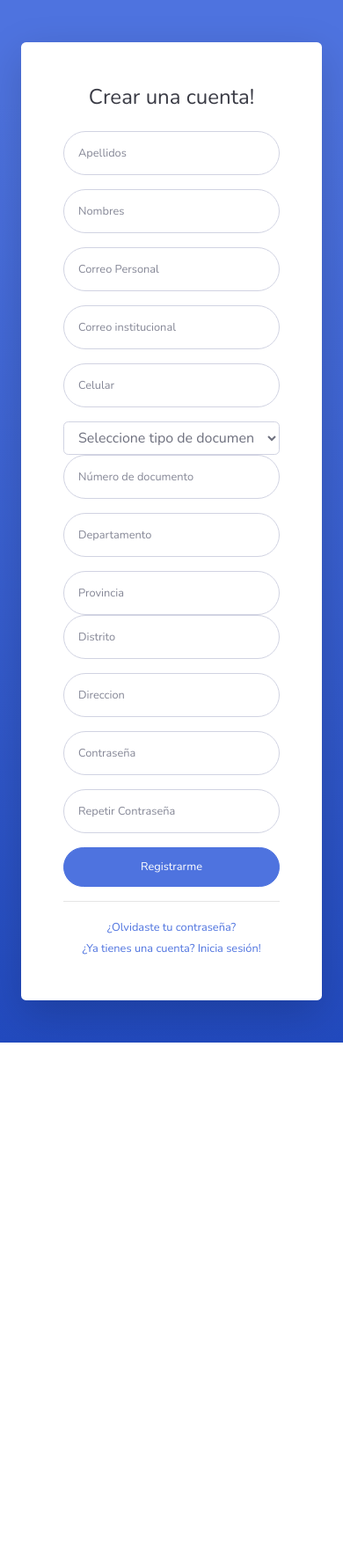
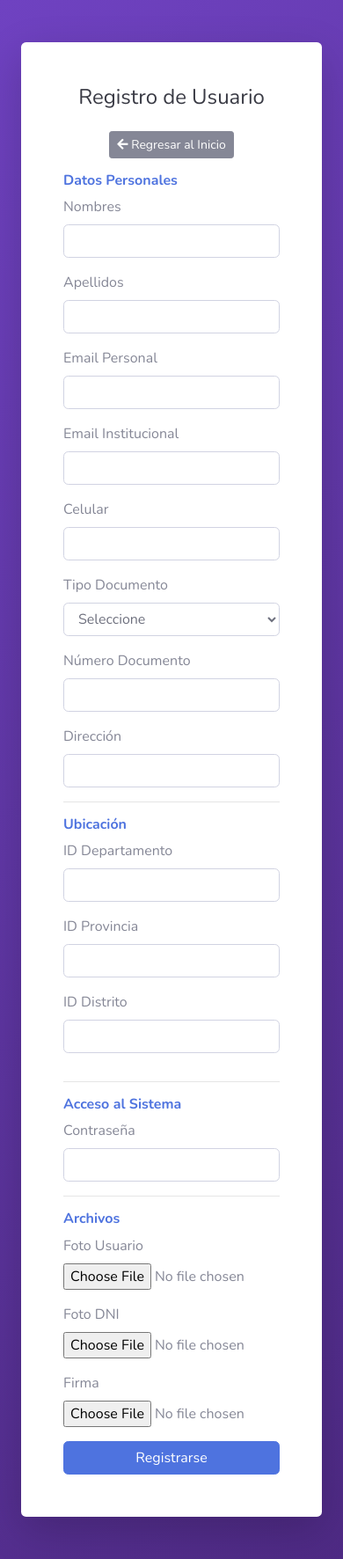
Before and after one commit to ItsRafaelgfc12/mesadepartespacaran, a PHP site: page /registro.php in a window 390 px wide. Shown: the whole page at 88% size. Before the commit the page ends 1185 px from the top, so only its background shows below. Run offline with PHP 8.4, Linux system fonts and the light colour scheme.

Commit message:
crear fut y registro v0

```diff
--- a/registro.php
+++ b/registro.php
@@ -1,148 +1,169 @@
 <!DOCTYPE html>
-<html lang="en">
+<html lang="es">
 
 <head>
 
     <meta charset="utf-8">
     <meta http-equiv="X-UA-Compatible" content="IE=edge">
     <meta name="viewport" content="width=device-width, initial-scale=1, shrink-to-fit=no">
-    <meta name="description" content="">
-    <meta name="author" content="">
     <title>Registro</title>
+
     <link rel="icon" href="img/LOGIESPACARAN.png" type="image/png">
-    <link href="vendor/fontawesome-free/css/all.min.css" rel="stylesheet" type="text/css">
-    <link
-        href="https://fonts.googleapis.com/css?family=Nunito:200,200i,300,300i,400,400i,600,600i,700,700i,800,800i,900,900i"
-        rel="stylesheet">
+    <link href="vendor/fontawesome-free/css/all.min.css" rel="stylesheet">
+    <link href="https://fonts.googleapis.com/css?family=Nunito:200,300,400,600,700,800,900" rel="stylesheet">
     <link href="css/sb-admin-2.min.css" rel="stylesheet">
+<style>
+.bg-gradient-purple {
+    background: linear-gradient(135deg, #6f42c1, #4e2a84);
+    background-size: cover;
+}
+</style>
 
 </head>
 
-<body class="bg-gradient-primary">
+<body class="bg-gradient-purple">
 
 <div class="container">
 
+    <div class="row justify-content-center">
+
+        <div class="col-xl-10 col-lg-12 col-md-9">
+
             <div class="card o-hidden border-0 shadow-lg my-5">
-            <div class="card-body p-0">
-                <div class="row">
-                    <div class="col-lg-5 d-none d-lg-block bg-register-image"></div>
-                    <div class="col-lg-7">
-                        <div class="p-5">
-                            <div class="text-center">
-                                <h1 class="h4 text-gray-900 mb-4">Crear una cuenta!</h1>
+                <div class="card-body p-5">
+
+                    <div class="text-center mb-4">
+                        <h1 class="h4 text-gray-900">Registro de Usuario</h1>
                     </div>
-                            <form class="user">
-                                <!-- Apellidos y nombres -->
-                                <div class="form-group row">
-                                    <div class="col-sm-6 mb-3 mb-sm-0">
-                                        <input type="text" class="form-control form-control-user" id="apellidosusuario"
-                                            placeholder="Apellidos">
+                    <div class="text-center mb-3">
+                        <a href="index.php" class="btn btn-secondary btn-sm">
+                            <i class="fas fa-arrow-left"></i> Regresar al Inicio
+                        </a>
                     </div>
-                                    <div class="col-sm-6">
-                                        <input type="text" class="form-control form-control-user" id="nombresusuario"
-                                            placeholder="Nombres">
+
+                    <form method="POST" enctype="multipart/form-data">
+
+                        <!-- Datos Personales -->
+                        <h6 class="font-weight-bold text-primary">Datos Personales</h6>
+
+                        <div class="form-row">
+                            <div class="form-group col-md-6">
+                                <label>Nombres</label>
+                                <input type="text" class="form-control" name="nombres_usuario">
+                            </div>
+                            <div class="form-group col-md-6">
+                                <label>Apellidos</label>
+                                <input type="text" class="form-control" name="apellidos_usuario">
                             </div>
                         </div>
-                                <!-- Correos -->
-                                <div class="form-group">
-                                    <input type="email" class="form-control form-control-user" id="correopersonal"
-                                        placeholder="Correo Personal">
+
+                        <div class="form-row">
+                            <div class="form-group col-md-6">
+                                <label>Email Personal</label>
+                                <input type="email" class="form-control" name="email_per">
                             </div>
-                                <div class="form-group">
-                                        <input type="email" class="form-control form-control-user" id="correoinstitucional"
-                                        placeholder="Correo institucional">
+                            <div class="form-group col-md-6">
+                                <label>Email Institucional</label>
+                                <input type="email" class="form-control" name="email_ins">
                             </div>
-                                <!-- Celular y documento de identidad -->
-                                <div class="form-group row">
-                                    <div class="col-sm-4 mb-3 mb-sm-0">
-                                        <input type="text" class="form-control form-control-user"
-                                        id="celular_usuario" name="celular_usuario" placeholder="Celular">
                         </div>
-                                    <div class="col-sm-4">
-                                        <select class="form-control" id="tipo_documento" name="tipo_documento">
-                                            <option value="">Seleccione tipo de documento</option>
+
+                        <div class="form-row">
+                            <div class="form-group col-md-6">
+                                <label>Celular</label>
+                                <input type="number" class="form-control" name="celular_usuario">
+                            </div>
+                            <div class="form-group col-md-6">
+                                <label>Tipo Documento</label>
+                                <select class="form-control" name="tipo_documento">
+                                    <option value="">Seleccione</option>
                                     <option value="DNI">DNI</option>
                                     <option value="CE">Carné de Extranjería</option>
-                                        <option value="PASAPORTE">Pasaporte</option>
+                                    <option value="Pasaporte">Pasaporte</option>
                                 </select>
                             </div>
-                                    <div class="col-sm-4">
-                                        <input type="text" class="form-control form-control-user"
-                                            id="numero_documento" name="numero_documento" placeholder="Número de documento">
+                        </div>
+
+                        <div class="form-group">
+                            <label>Número Documento</label>
+                            <input type="number" class="form-control" name="numero_documento">
+                        </div>
+
+                        <div class="form-group">
+                            <label>Dirección</label>
+                            <input type="text" class="form-control" name="direccion_usuario">
+                        </div>
+
+                        <hr>
+
+                        <!-- Ubicación -->
+                        <h6 class="font-weight-bold text-primary">Ubicación</h6>
+
+                        <div class="form-row">
+                            <div class="form-group col-md-4">
+                                <label>ID Departamento</label>
+                                <input type="text" class="form-control" name="id_dep">
+                            </div>
+                            <div class="form-group col-md-4">
+                                <label>ID Provincia</label>
+                                <input type="text" class="form-control" name="id_prov">
+                            </div>
+                            <div class="form-group col-md-4">
+                                <label>ID Distrito</label>
+                                <input type="text" class="form-control" name="id_dis">
                             </div>
                         </div>
-                                <!-- Ubigeo -->
-                                <div class="form-group row">
-                                    <div class="col-sm-4 mb-3 mb-sm-0">
-                                        <input type="text" class="form-control form-control-user"
-                                            id="celular_usuario" name="departamento" placeholder="Departamento">
+
+                        <hr>
+
+                        <!-- Acceso -->
+                        <h6 class="font-weight-bold text-primary">Acceso al Sistema</h6>
+
+                        <div class="form-group">
+                            <label>Contraseña</label>
+                            <input type="password" class="form-control" name="contrasena">
                         </div>
-                                    <div class="col-sm-4">
-                                        <input type="text" class="form-control form-control-user"
-                                            id="celular_usuario" name="provincia" placeholder="Provincia">
+
+                        <hr>
+
+                        <!-- Archivos -->
+                        <h6 class="font-weight-bold text-primary">Archivos</h6>
+
+                        <div class="form-group">
+                            <label>Foto Usuario</label>
+                            <input type="file" class="form-control-file" name="url_foto_usuario">
                         </div>
-                                    <div class="col-sm-4">
-                                        <input type="text" class="form-control form-control-user"
-                                            id="numero_documento" name="distrito" placeholder="Distrito">
+
+                        <div class="form-group">
+                            <label>Foto DNI</label>
+                            <input type="file" class="form-control-file" name="url_dni_usuario">
                         </div>
+
+                        <div class="form-group">
+                            <label>Firma</label>
+                            <input type="file" class="form-control-file" name="url_firma">
                         </div>
-                                <!-- Direccion -->
-                                 <div class="form-group">
-                                        <input type="email" class="form-control form-control-user" id="direccion"
-                                        placeholder="Direccion">
-                                </div>
-                                <!-- Contraseña -->
-                                <div class="form-group row">
-                                    <div class="col-sm-6 mb-3 mb-sm-0">
-                                        <input type="password" class="form-control form-control-user"
-                                            id="contraseña" placeholder="Contraseña">
-                                    </div>
-                                    <div class="col-sm-6">
-                                        <input type="password" class="form-control form-control-user"
-                                            id="verificaciondecontraseña" placeholder="Repetir Contraseña">
-                                    </div>
-                                </div>
-                                <a href="login.html" class="btn btn-primary btn-user btn-block">
-                                    Registrarme
-                                </a>
 
-                                <!-- Posiblemente de habilite para el registro con google o facebook
-                                <hr>
-                                <a href="index.html" class="btn btn-google btn-user btn-block">
-                                    <i class="fab fa-google fa-fw"></i> Register with Google
-                                </a>
-                                <a href="index.html" class="btn btn-facebook btn-user btn-block">
-                                    <i class="fab fa-facebook-f fa-fw"></i> Register with Facebook
-                                </a>
-                                -->
+                        <button type="submit" class="btn btn-primary btn-block">
+                            Registrarse
+                        </button>
 
                     </form>
-                            <hr>
 
-                            <div class="text-center">
-                                <a class="small" href="forgot-password.html">¿Olvidaste tu contraseña?</a>
-                            </div>
-                            <div class="text-center">
-                                <a class="small" href="login.html">¿Ya tienes una cuenta? Inicia sesión!</a>
-                            </div>
-                        </div>
-                    </div>
-                </div>
                 </div>
             </div>
 
         </div>
 
-    <!-- Bootstrap core JavaScript-->
+    </div>
+
+</div>
+
+<!-- JS -->
 <script src="vendor/jquery/jquery.min.js"></script>
 <script src="vendor/bootstrap/js/bootstrap.bundle.min.js"></script>
-
-    <!-- Core plugin JavaScript-->
 <script src="vendor/jquery-easing/jquery.easing.min.js"></script>
-
-    <!-- Custom scripts for all pages-->
 <script src="js/sb-admin-2.min.js"></script>
 
 </body>
-
 </html>
```
Also changed, not shown: controlador/FutController.php (added, +29 -0 lines), modelo/UsuarioModel.php (added, +23 -0 lines), views/administrador/vistas/fut/crear.php (+136 -1 lines). Lines whose indentation alone changed are shown as unchanged.
